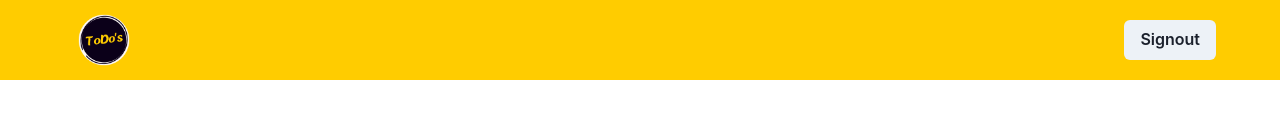
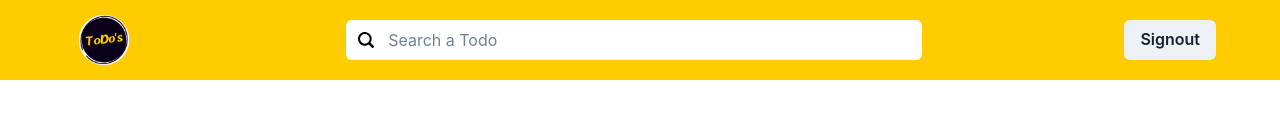
Before and after one commit to nj2397/todo-lists-frontend, a React (Create React App) app: page /todo-dashboard in a window 1280 px wide. Shown: the top 140 px of the page. Built offline with nearby package versions, Linux system fonts and the light colour scheme; no server answers.

Commit message:
feat(todo-frontend): frontend codes for todo lists

```diff
--- a/package.json
+++ b/package.json
@@ -11,11 +11,12 @@
     "@testing-library/react": "^13.4.0",
     "@testing-library/user-event": "^13.5.0",
     "axios": "^1.7.3",
+    "dotenv": "^16.4.7",
     "framer-motion": "^11.2.14",
     "react": "^18.3.1",
     "react-dom": "^18.3.1",
     "react-router-dom": "^6.26.0",
-    "react-scripts": "5.0.1",
+    "react-scripts": "^5.0.1",
     "web-vitals": "^2.1.4"
   },
   "scripts": {
--- a/src/components/Header.jsx
+++ b/src/components/Header.jsx
@@ -1,6 +1,8 @@
-import { Button, Image } from "@chakra-ui/react"
+import { useState, useEffect } from 'react';
+import { Button, Image, Input, InputGroup, InputLeftElement, useToast } from "@chakra-ui/react"
 import Logo from "./ToDo’s.png"
 import { useNavigate } from "react-router-dom"
+import { Search2Icon } from "@chakra-ui/icons";
 
 const Header = (props) => {
     const navigate = useNavigate();
@@ -9,6 +11,20 @@ const Header = (props) => {
         "login" : "Login",
         "register" : "Register",
         "logout" : "Signout"
+    }
+
+    const toast = useToast()
+
+
+    const handleInputField = (value) => {
+        // const responseValue = setTimeout(() => {
+        //     console.log('input capture ---> ', value)
+        //     props.inputCapture(value);
+        // }, 2000)
+
+        // return () => clearTimeout(responseValue)
+
+        props.inputCapture(value)
     }
 
     return (
@@ -27,6 +43,36 @@ const Header = (props) => {
                 src={Logo}
                 alt="ToDo's Logo"
             />
+
+            {props.search && (
+                <div style={{ width: '50%'}}>
+                    <InputGroup>
+                        <InputLeftElement pointerEvents='none'>
+                            <Search2Icon
+                                color='black'
+                            />
+                        </InputLeftElement>
+                        <Input
+                            type='text'
+                            variant='filled'
+                            color='black'
+                            placeholder='Search a Todo'
+                            style={{ backgroundColor: 'white', color: 'black' }}
+                            focusBorderColor='transparent'
+                            // _focus={{
+                            //     borderColor: 'transparent',
+                            //     // boxShadow: '0 0 0 1px linear-gradient(to bottom, blue, orange)'
+                            //   }}
+                            onInputCapture={(e) => handleInputField(e.target.value)}
+                            onKeyDownCapture={(e) => {
+                                if (e.key === 'Enter')
+                                    props.enteredInput()
+                            }}
+                        />
+                    </InputGroup>
+                </div>
+            )}
+
             { props.name && (
                 <Button
                     onClick={() => {
@@ -35,6 +81,13 @@ const Header = (props) => {
                         if (props.name === "register")
                             navigate("/register")
                         if (props.name === "logout") {
+                            toast({
+                                title: 'Logged Out Successfully',
+                                description: 'To resume, sign in again to continue',
+                                status: 'success',
+                                duration: 2000,
+                                isClosable: false
+                            })
                             localStorage.clear();
                             navigate("/")
                         }
--- a/src/components/Signup.jsx
+++ b/src/components/Signup.jsx
@@ -22,7 +22,7 @@ const Signup = () => {
                 ...registerCreds,
                 username: e.target.value
             })
-        }, 3000)
+        }, 800)
 
 
         return () => clearTimeout(typeHandler)
@@ -34,7 +34,7 @@ const Signup = () => {
                 ...registerCreds,
                 password: e.target.value
             })
-        }, 3000)
+        }, 800)
 
         return () => clearTimeout(typeHandler)
     }
@@ -42,7 +42,7 @@ const Signup = () => {
 
     const handleCredsSubmit = async () => {
         try {
-            const response = await axios.post("http://localhost:8082/todo/signup", registerCreds)
+            const response = await axios.post(`${process.env.REACT_APP_TODO_SERVER_URI}/signup`, registerCreds)
 
             if (response.data.status === 200) {
                 toast({
@@ -60,8 +60,9 @@ const Signup = () => {
             console.log("err --> ", err)
 
             toast({
-                title: err.response.data.message,
-                description: err.response.data.message.includes("User already exists") && `Sorry! Duplicate accounts are not allowed`,
+                title: err.message,
+                // description: err.response.data.message.includes("User already exists") && `Sorry! Duplicate accounts are not allowed`,
+                description: err.message,
                 status: 'warning',
                 duration: 5000,
                 isClosable: true
--- a/src/components/Todo.jsx
+++ b/src/components/Todo.jsx
@@ -38,6 +38,12 @@ const Todo = () => {
         time: '',
     })
     const [editMode, setEditMode] = useState(false);
+    const [inputCapture, setInputCapture] = useState("");
+    const [getTodoDetails, setGetTodoDetails] = useState({
+        title: "",
+        date: "",
+        time: ""
+    })
 
     const id = localStorage.getItem('userID')
     const toastRenderOnce = useRef(false)
@@ -47,7 +53,7 @@ const Todo = () => {
         console.log('id --> ', id)
         try {
             console.log('id --> ', id)
-            const response = await axios.get(`http://localhost:8082/todo/getTodos?id=${id}`, {
+            const response = await axios.get(`${process.env.REACT_APP_TODO_SERVER_URI}/getTodos?id=${id}`, {
                 headers: {
                     "Authorization": localStorage.getItem('token'),
                     "Content-Type": "application/json"
@@ -75,10 +81,11 @@ const Todo = () => {
     }
 
     useEffect(() => {
-        if (toastRenderOnce.current === true)
-            fetchTodos();
+        // if (toastRenderOnce.current === true)
+        //     fetchTodos();
 
-        return () => toastRenderOnce.current = true
+        // return () => toastRenderOnce.current = true
+        fetchTodos();
     }, [])
 
 
@@ -119,7 +126,7 @@ const Todo = () => {
     const handleAddTodo = async () => {
         try {
             console.log('clicked handleAddTodo')
-            const response = await axios.post(`http://localhost:8082/todo/addTodo`,
+            const response = await axios.post(`${process.env.REACT_APP_TODO_SERVER_URI}/addTodo`,
                 {
                     id,
                     title: todoDetails.title,
@@ -182,9 +189,10 @@ const Todo = () => {
 
     const handleEditTodo = async () => {
         try {
-            const response = await axios.patch(`http://localhost:8082/todo/updateTodo`,
+            const response = await axios.patch(`${process.env.REACT_APP_TODO_SERVER_URI}/updateTodo`,
                 {
                     id,
+                    initialTitle: getTodoDetails.title,
                     title: todoDetails.title,
                     date: todoDetails.date,
                     time: todoDetails.time
@@ -207,6 +215,11 @@ const Todo = () => {
 
                 fetchTodos();
                 setIsModalOpen(false);
+                setGetTodoDetails({
+                    title: "",
+                    date: "",
+                    time: ""
+                })
 
             }  else if (response.data.status === 401) {
                 toast({
@@ -230,6 +243,53 @@ const Todo = () => {
         }
     }
 
+    const handleEnteredInput = async () => {
+        try {
+            console.log('inputCapture --> ', inputCapture)
+            const response = await axios.post(`${process.env.REACT_APP_TODO_SERVER_URI}/search`,
+                {
+                    id,
+                    title: inputCapture
+                },
+                {
+                    headers: {
+                        "Authorization": localStorage.getItem('token'),
+                        "Content-Type": "application/json"
+                    }
+                }
+            )
+
+            if (response.data.status === 200) {
+                setTodoData(response.data.message)
+                return;
+            }
+
+            if (response.data.status === 401) {
+                toast({
+                    title: "Token Expired",
+                    description: "Please login yourself again to continue",
+                    status: "success",
+                    duration: 2000,
+                    isClosable: false
+                })
+                localStorage.clear();
+                navigate("/")
+            }
+        } catch (err) {
+            toast ({
+                title: "Todo Updation Failed",
+                description: err.message,
+                status: "error",
+                duration: 3000,
+                isClosable: false
+            })
+        }
+    }
+
+    // useEffect(() => {
+    //     console.log('input capture ---> ', inputCapture)
+    // }, [])
+
     return (
         <>
             <div className="todo-section-container">
@@ -240,7 +300,16 @@ const Todo = () => {
                     }}
                 >
 
-                    <Header name={"logout"}/>
+                    <Header
+                        name={"logout"}
+                        search={"search"}
+                        inputCapture={setInputCapture}
+                        enteredInput={handleEnteredInput}
+                        // onKeyDownCapture={(e) => {
+                        //     if (e.key === "Enter")
+                        //         handleEnteredInput();
+                        // }}
+                    />
                 </div>
                 <div className='top-container'>
                     <p
@@ -271,12 +340,16 @@ const Todo = () => {
                                                     variant="outline"
                                                     icon={<EditIcon/>}
                                                     onClick={() => {
+                                                        setGetTodoDetails({
+                                                            title: item.title,
+                                                            date: item.date,
+                                                            time: item.time
+                                                        })
                                                         setTodoDetails({
                                                             title: item.title,
                                                             date: item.date,
                                                             time: item.time
                                                         });
-
                                                         setEditMode(true);
                                                         setIsModalOpen(true);
                                                     }}
@@ -339,6 +412,11 @@ const Todo = () => {
             <Modal
                 isOpen={isModalOpen}
                 onClose={() => {
+                    setGetTodoDetails({
+                        title: "",
+                        date: "",
+                        time: ""
+                    })
                     setTodoDetails({
                         title: "",
                         date: "",
@@ -367,6 +445,8 @@ const Todo = () => {
                                 type="text"
                                 defaultValue={todoDetails.title}
                                 onInputCapture={handleTitle}
+                                // ref={}
+                                // isDisabled={todoDetails.title || false}
                             />
                             <Input
                                 placeholder="Date"
```
Also changed, not shown: src/components/Login.jsx (+26 -6 lines), src/index.jsx (added, +17 -0 lines), src/components/Keep_Notes.txt.
